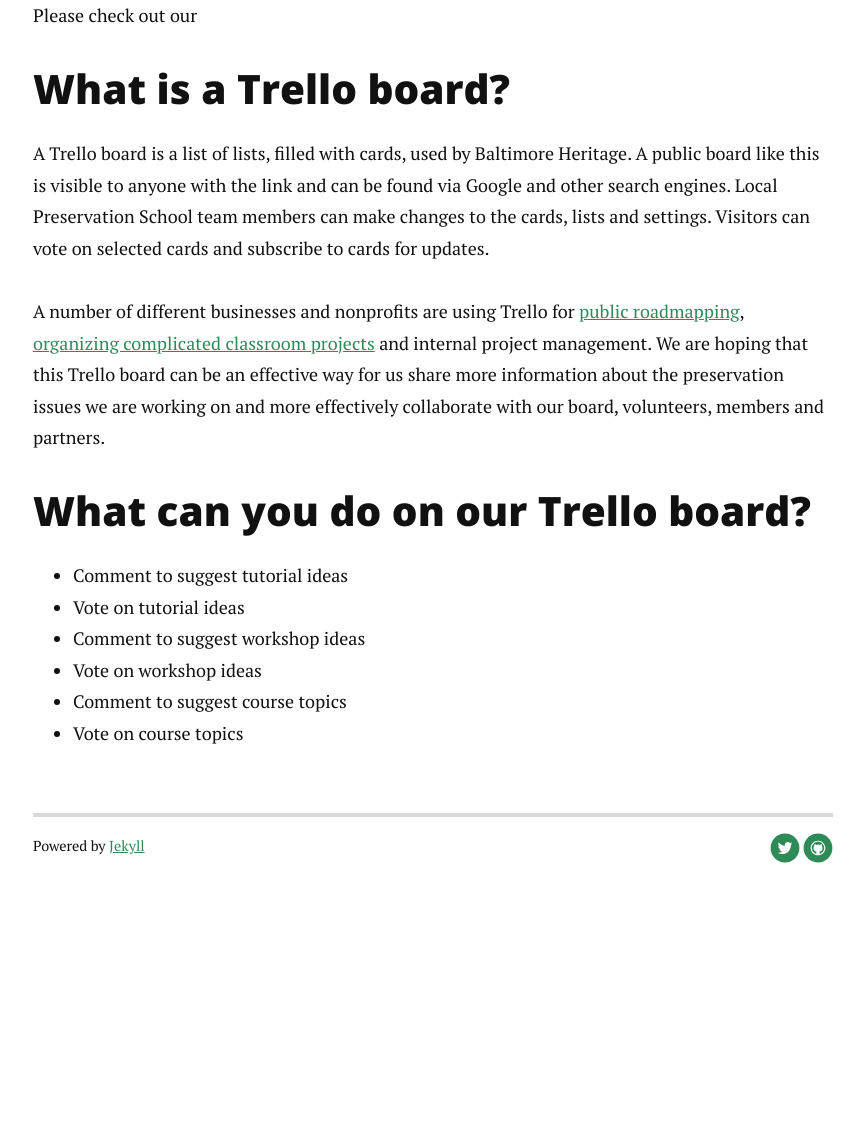
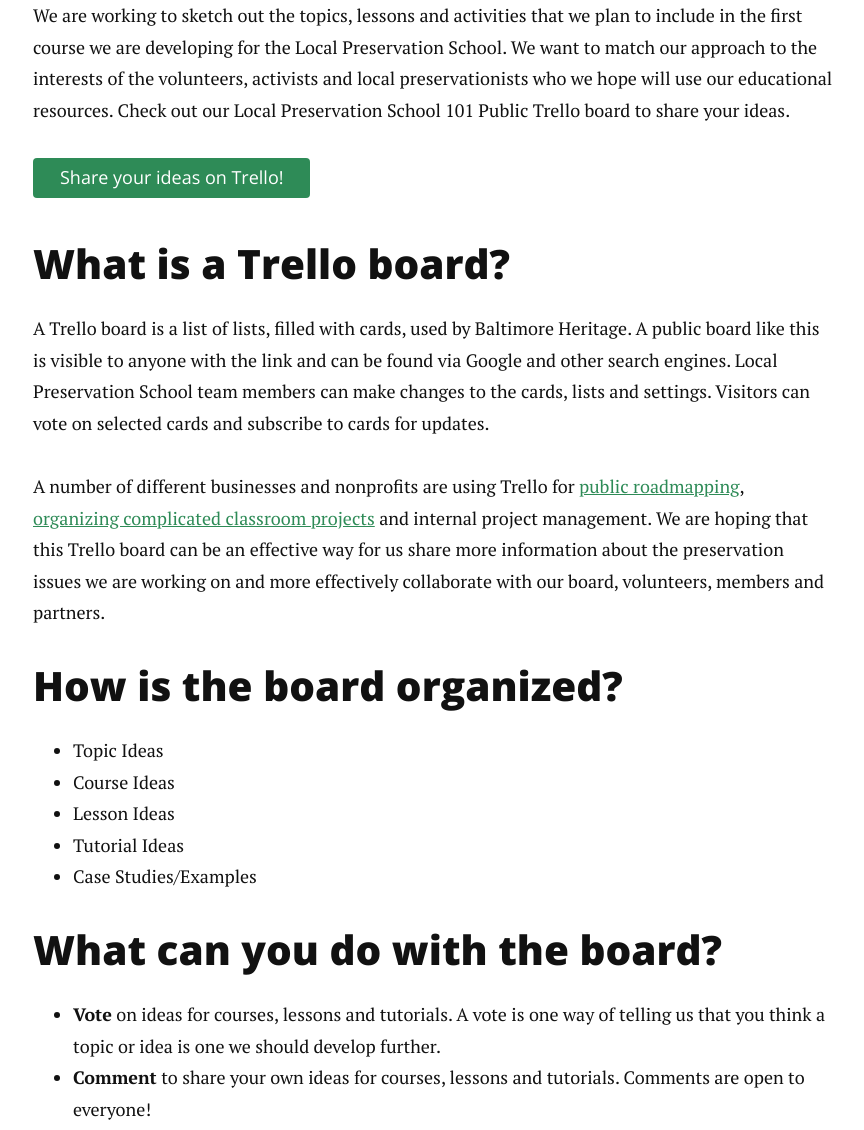
Before and after one commit to localpreservation/localpreservation.github.io, a Jekyll site: the page built from localpreservation-101.md, in a window 1280 px wide and 1400 px high. Shown: the part 270-1400 px from the top of the window, without its empty margins (207-1071 px from the left). Built offline with Jekyll 4.4.1, drawn with Linux system fonts in a browser that asks for light colours; nearby versions of some CDN libraries; Markdown is read by kramdown in place of the engine named in the settings.

Commit message:
Update Local Preservation 101

```diff
--- a/localpreservation-101.md
+++ b/localpreservation-101.md
@@ -1,10 +1,12 @@
 ---
 layout: default
 title: Local Preservation 101
-permalink: /101/
+permalink: /localpreservation-101/
 ---
 
-Please check out our
+We are working to sketch out the topics, lessons and activities that we plan to include in the first course we are developing for the Local Preservation School. We want to match our approach to the interests of the volunteers, activists and local preservationists who we hope will use our educational resources. Check out our Local Preservation School 101 Public Trello board to share your ideas.
+
+<a href="https://tinyletter.com/localpreservation" class="button">Share your ideas on Trello!</a>
 
 ## What is a Trello board?
 
@@ -12,11 +14,15 @@
 
 A number of different businesses and nonprofits are using Trello for [public roadmapping](http://blog.trello.com/going-public-roadmapping-with-a-public-trello-board/), [organizing complicated classroom projects](http://blog.trello.com/curriculums-collaboration-and-reinventing-the-classroom/) and internal project management. We are hoping that this Trello board can be an effective way for us share more information about the preservation issues we are working on and more effectively collaborate with our board, volunteers, members and partners.
 
-## What can you do on our Trello board?
+## How is the board organized?
 
-- Comment to suggest tutorial ideas
-- Vote on tutorial ideas
-- Comment to suggest workshop ideas
-- Vote on workshop ideas
-- Comment to suggest course topics
-- Vote on course topics
+- Topic Ideas
+- Course Ideas
+- Lesson Ideas
+- Tutorial Ideas
+- Case Studies/Examples
+
+## What can you do with the board?
+
+- **Vote** on ideas for courses, lessons and tutorials. A vote is one way of telling us that you think a topic or idea is one we should develop further.
+- **Comment** to share your own ideas for courses, lessons and tutorials. Comments are open to everyone!
```
